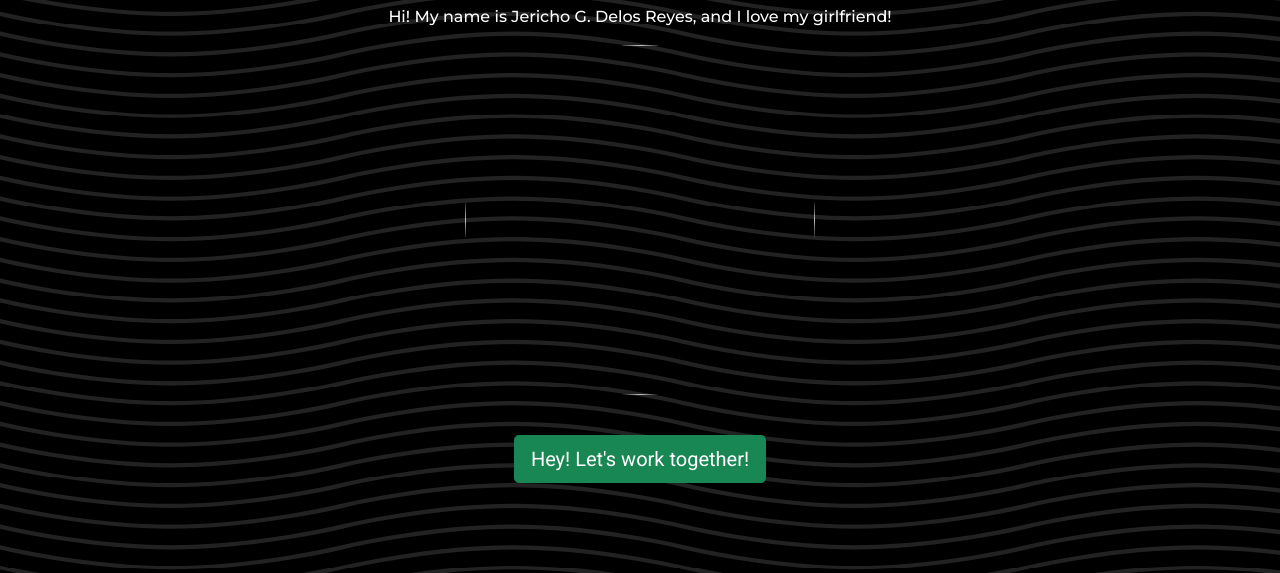
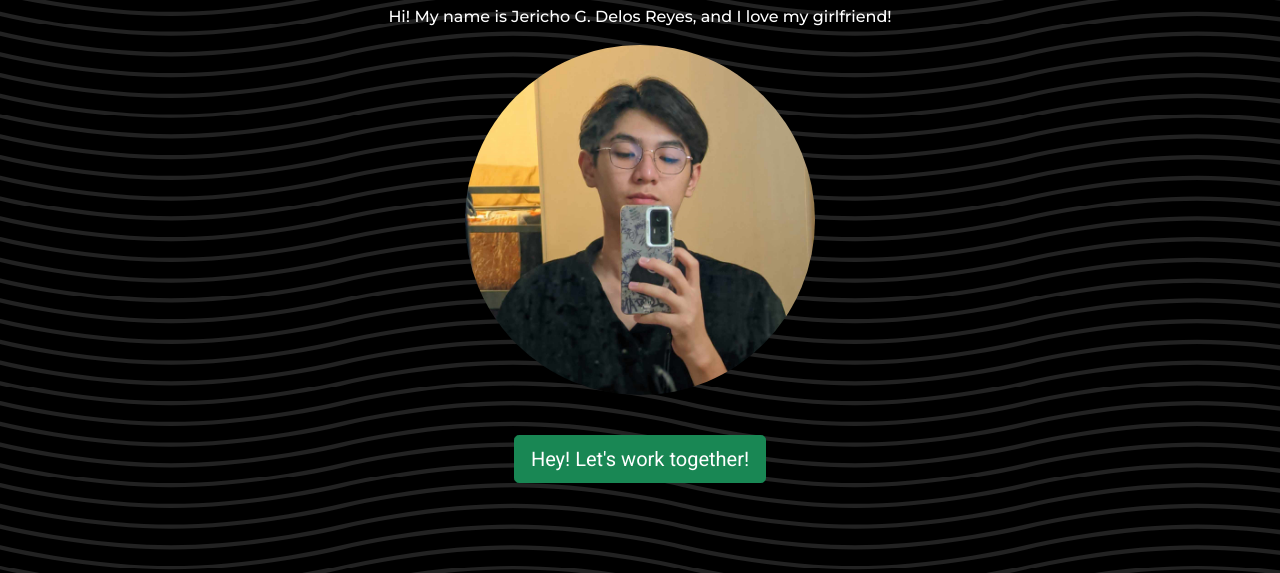
Before and after one commit to goldenjericho/fcbportfolio, a plain HTML site: page index.html in a window 1280 px wide. Shown: the part 202-775 px from the top of the page. Drawn offline with nearby package versions, Linux system fonts and the light colour scheme; the site is published under a folder, as on GitHub Pages, so addresses that start at the root find nothing.

Commit message:
Update index.html

```diff
--- a/index.html
+++ b/index.html
@@ -16,7 +16,7 @@
             <h1>Full Stack WebDev</h1>
             <p>Hi! My name is Jericho G. Delos Reyes, and I love my girlfriend!</p>
 
-        <img id="profile" src="/images/me.jpg" class="img-fluid">
+        <img id="profile" src="me.jpg" class="img-fluid">
         <br>
         <a href="mailto:fcb@zuitt.co" class="btn btn-success btn-lg mt-3">Hey! Let's work together!</a>
         </section>
```
